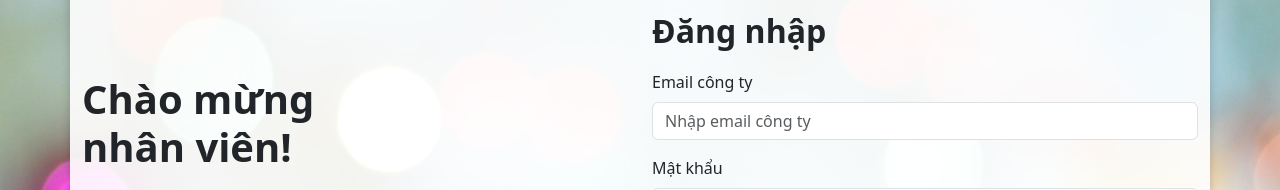
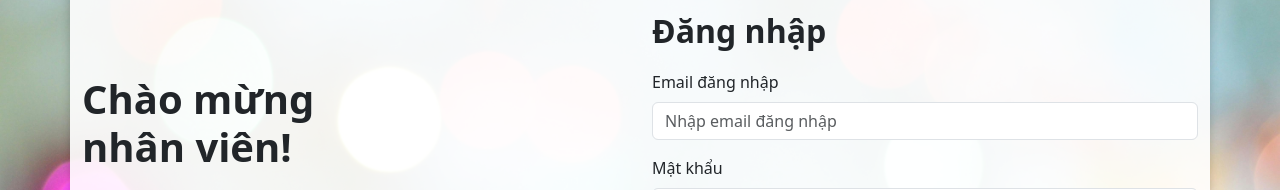
Before and after one commit to hoanganhchimxanh/Work_Management, a React (Create React App) app in the folder frontend/: page / in a window 1280 px wide. Shown: the part 246-436 px from the top of the page. Built offline with nearby package versions, Linux system fonts and the light colour scheme.

Commit message:
Edit code front end login, change password

```diff
--- a/frontend/src/pages/ChangePassword.jsx
+++ b/frontend/src/pages/ChangePassword.jsx
@@ -31,7 +31,7 @@ function ChangePassword() {
     try {
       setLoading(true);
       const token = localStorage.getItem("token");
-      await axios.put(
+      await axios.patch(
         `http://localhost:9999/account/change-password/${accountId}`,
         { newPassword: password1 },
         {
@@ -41,7 +41,8 @@ function ChangePassword() {
 
       setSuccess("Đổi mật khẩu thành công! Đang chuyển về trang chủ...");
       setTimeout(() => {
-        switch (user.role) {
+        const roleUpper = user.role?.toUpperCase();
+        switch (roleUpper) {
           case "ADMIN":
             return navigate("/admin/dashboard");
           case "ACCOUNTANT":
--- a/frontend/src/pages/Login.jsx
+++ b/frontend/src/pages/Login.jsx
@@ -4,7 +4,7 @@ import { AuthContext } from "../contexts/AuthContext";
 import "../styles/login.style.css";
 
 function Login() {
-  const [companyEmail, setCompanyEmail] = useState("");
+  const [email, setEmail] = useState("");
   const [password, setPassword] = useState("");
   const [errorMsg, setErrorMsg] = useState("");
   const [loading, setLoading] = useState(false);
@@ -14,11 +14,14 @@ function Login() {
   const handleLogin = async (e) => {
     e.preventDefault();
     setErrorMsg("");
+    setLoading(true);
 
     try {
-      await login(companyEmail, password);
+      await login(email, password);
     } catch (err) {
       setErrorMsg(err || "Đăng nhập thất bại. Vui lòng thử lại.");
+    } finally {
+      setLoading(false);
     }
   };
 
@@ -49,12 +52,12 @@ function Login() {
 
             <Form onSubmit={handleLogin}>
               <Form.Group className="mb-3">
-                <Form.Label>Email công ty</Form.Label>
+                <Form.Label>Email đăng nhập</Form.Label>
                 <Form.Control
-                  type="text"
-                  placeholder="Nhập email công ty"
-                  value={companyEmail}
-                  onChange={(e) => setCompanyEmail(e.target.value)}
+                  type="email"
+                  placeholder="Nhập email đăng nhập"
+                  value={email}
+                  onChange={(e) => setEmail(e.target.value)}
                   required
                 />
               </Form.Group>
```
